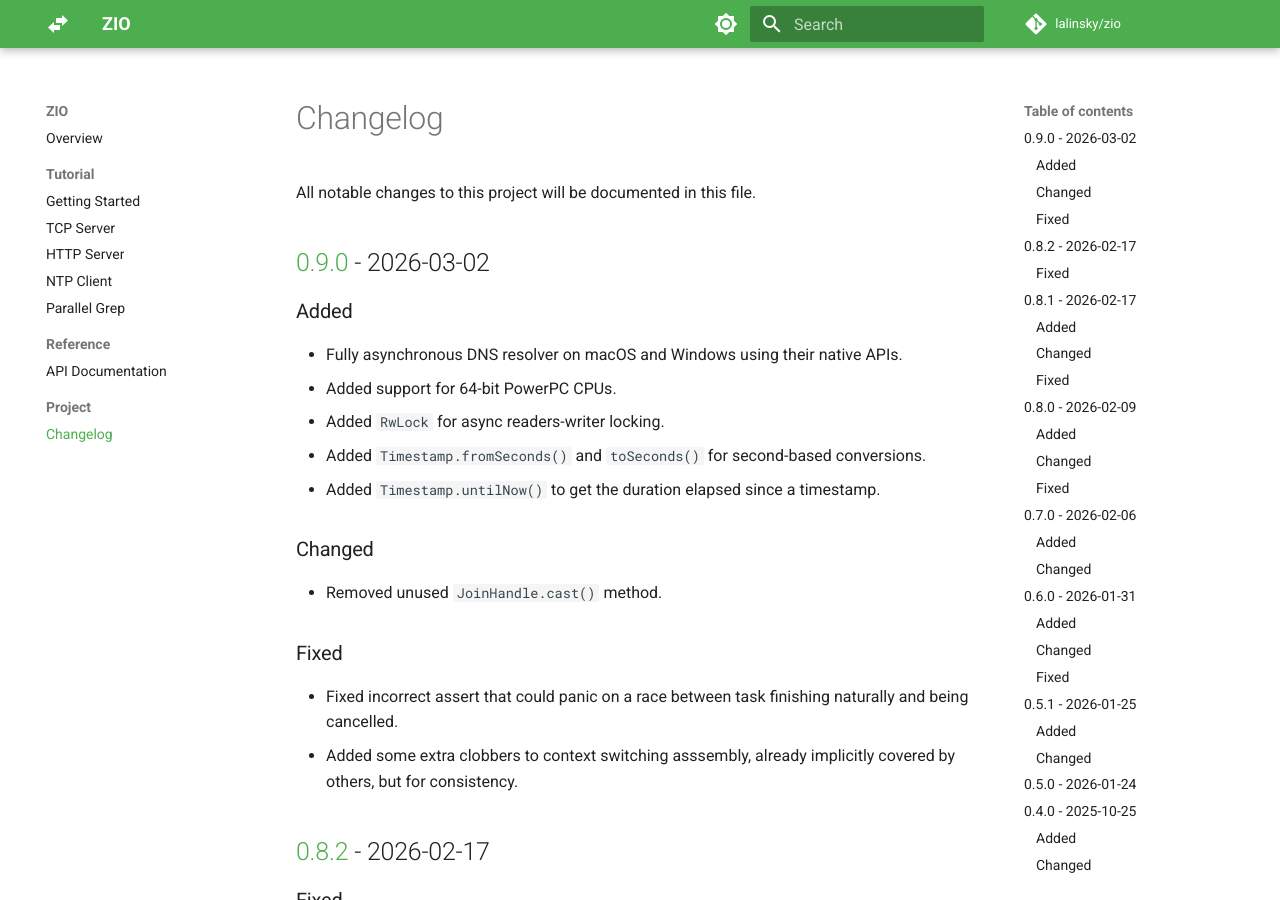
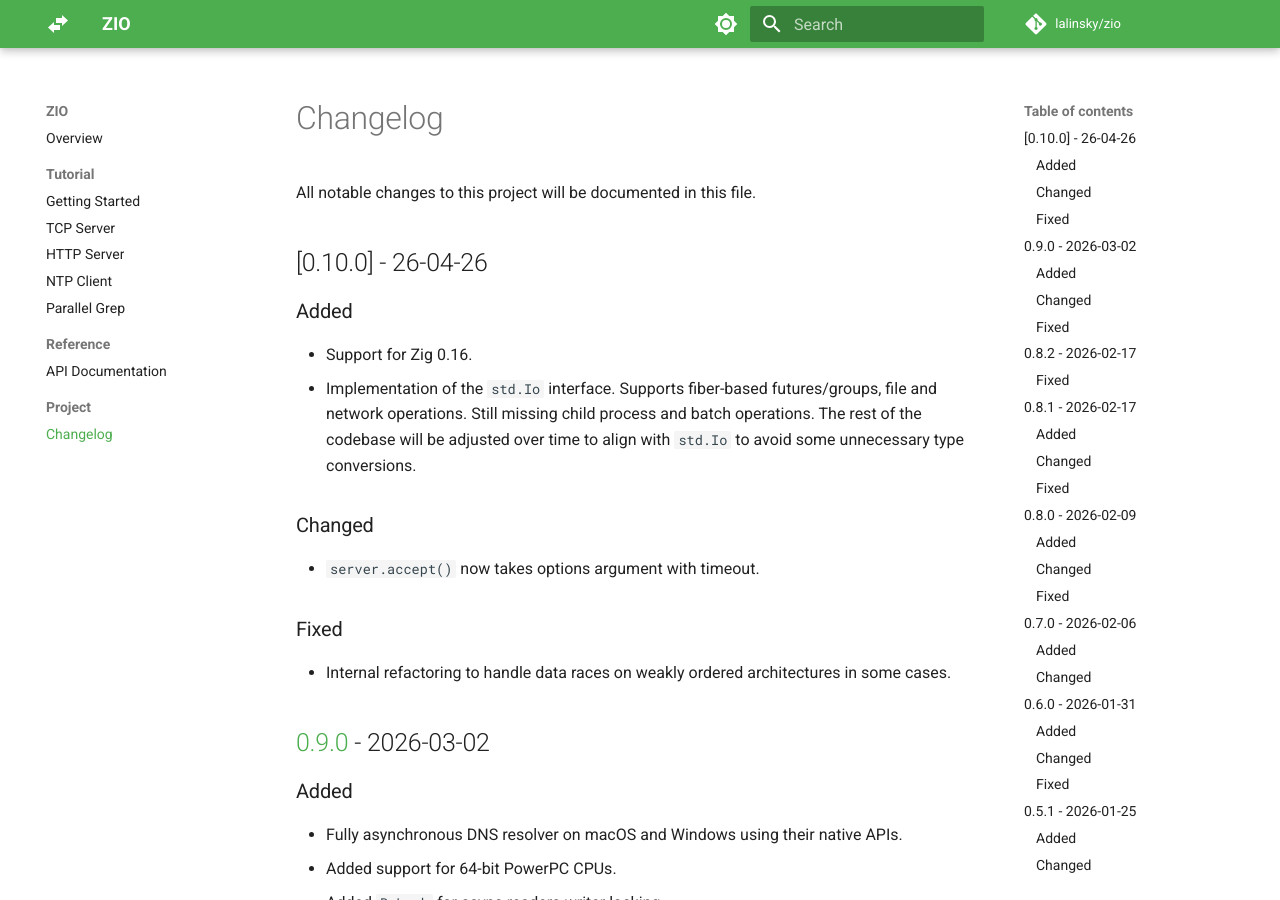
Before and after one commit to lalinsky/zio, an MkDocs documentation site: the page built from docs/changelog.md, in a window 1280 px wide and 900 px high. Built offline with MkDocs 1.6.1 and Material for MkDocs 9.7.7, drawn with Linux system fonts in a browser that asks for light colours; comment, search, counter and statistics services are not loaded.

Commit message:
Update changelog

```diff
--- a/docs/changelog.md
+++ b/docs/changelog.md
@@ -1,6 +1,24 @@
 # Changelog
 
 All notable changes to this project will be documented in this file.
+
+## [0.10.0] - 26-04-26
+
+### Added
+
+- Support for Zig 0.16.
+- Implementation of the `std.Io` interface. Supports fiber-based futures/groups, file and network operations.
+  Still missing child process and batch operations. The rest of the codebase will be adjusted over time to align with `std.Io`
+  to avoid some unnecessary type conversions.
+
+### Changed
+
+- `server.accept()` now takes options argument with timeout.
+
+### Fixed
+
+- Internal refactoring to handle data races on weakly ordered architectures in some cases.
+
 
 ## [0.9.0] - 2026-03-02
 
```
Also changed, not shown: CLAUDE.md (+1 -0 lines).
